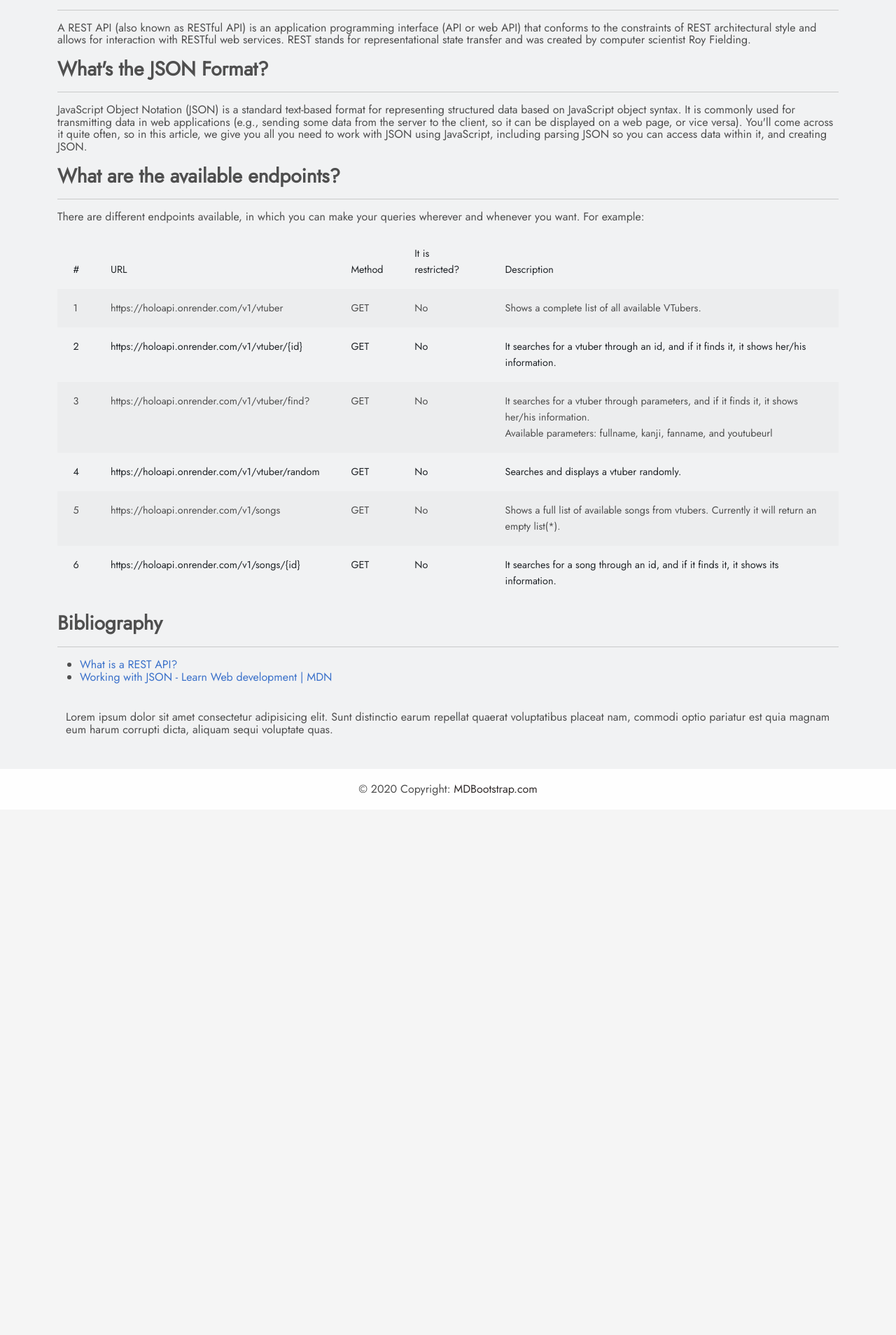
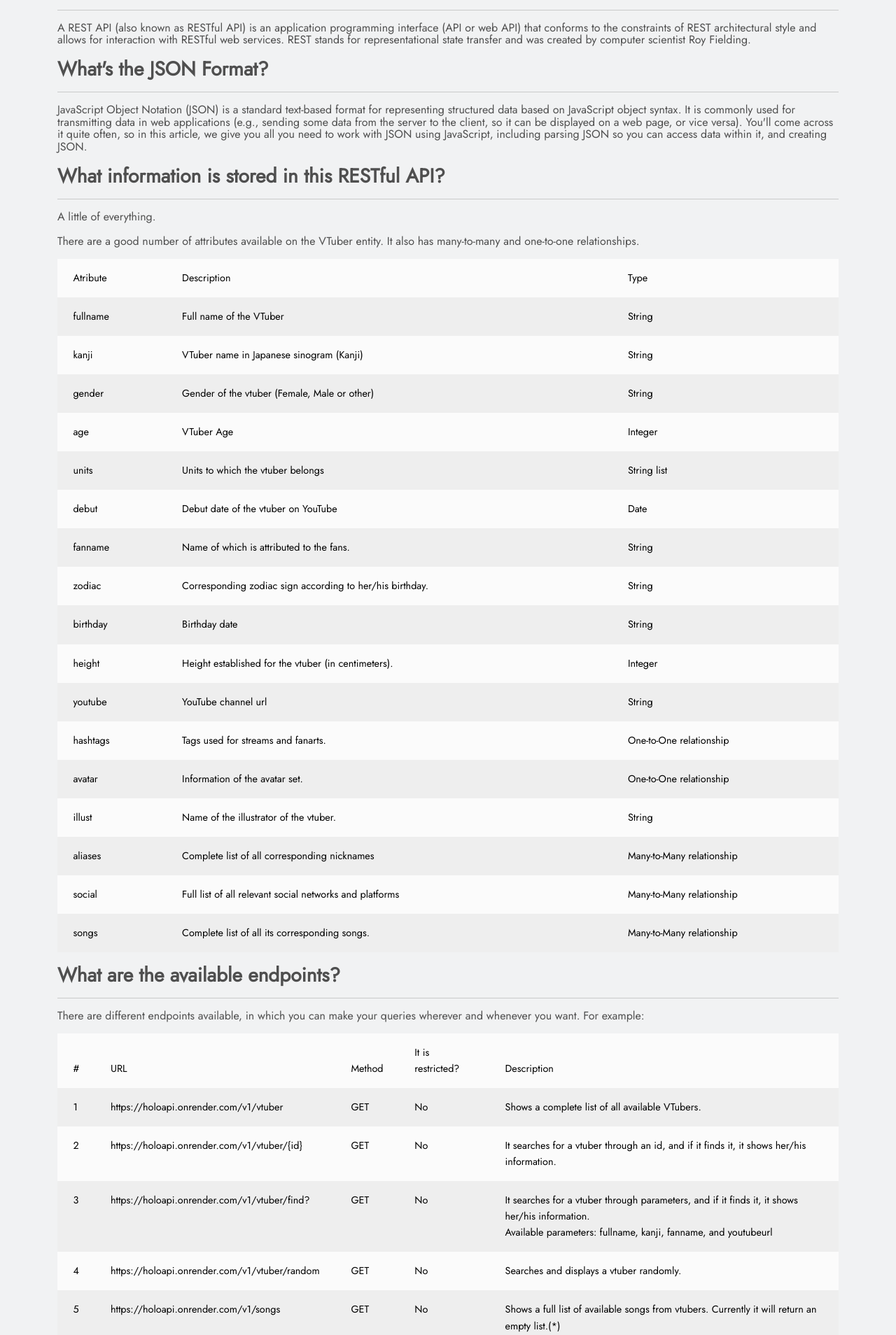
Before and after one commit to JoelLuna02/HoloAPI2, a Flask app: page /faqs in a window 1280 px wide. Shown: the part 568-2476 px from the top of the page at 70% size. Before the commit the page ends 1705 px from the top, so only its background shows below. Run offline with Flask 3, Linux system fonts and the light colour scheme; some libraries are stand-ins or nearby versions.

Commit message:
Modified faqs.html

```diff
--- a/templates/faqs.html
+++ b/templates/faqs.html
@@ -33,12 +33,116 @@
             on a web page, or vice versa). You'll come across it quite often, so in this article, we give you all you need to work with JSON using
             JavaScript, including parsing JSON so you can access data within it, and creating JSON.
         </p>
+        <h3 class="fw-bold">What information is stored in this RESTful API?</h3><hr/>
+        <p>
+            A little of everything.<br/><br/>
+            There are a good number of attributes available on the VTuber entity. It also has many-to-many and one-to-one relationships.
+        </p>
+        <div class="table-responsive">
+            <table class="table table-striped table-borderless table-light">
+                <thead>
+                    <tr>
+                        <th scope="col">Atribute</th>
+                        <th scope="col">Description</th>
+                        <th scope="col">Type</th>
+                    </tr>
+                </thead>
+                <tbody>
+                    <tr>
+                        <td>fullname</td>
+                        <td>Full name of the VTuber</td>
+                        <td>String</td>
+                    </tr>
+                    <tr>
+                        <td>kanji</td>
+                        <td>VTuber name in Japanese sinogram (Kanji)</td>
+                        <td>String</td>
+                    </tr>
+                    <tr>
+                        <td>gender</td>
+                        <td>Gender of the vtuber (Female, Male or other)</td>
+                        <td>String</td>
+                    </tr>
+                    <tr>
+                        <td>age</td>
+                        <td>VTuber Age</td>
+                        <td>Integer</td>
+                    </tr>
+                    <tr>
+                        <td>units</td>
+                        <td>Units to which the vtuber belongs</td>
+                        <td>String list</td>
+                    </tr>
+                    <tr>
+                        <td>debut</td>
+                        <td>Debut date of the vtuber on YouTube</td>
+                        <td>Date</td>
+                    </tr>
+                    <tr>
+                        <td>fanname</td>
+                        <td>Name of which is attributed to the fans.</td>
+                        <td>String</td>
+                    </tr>
+                    <tr>
+                        <td>zodiac</td>
+                        <td>Corresponding zodiac sign according to her/his birthday.</td>
+                        <td>String</td>
+                    </tr>
+                    <tr>
+                        <td>birthday</td>
+                        <td>Birthday date</td>
+                        <td>String</td>
+                    </tr>
+                    <tr>
+                        <td>height</td>
+                        <td>Height established for the vtuber (in centimeters).</td>
+                        <td>Integer</td>
+                    </tr>
+                    <tr>
+                        <td>youtube</td>
+                        <td>YouTube channel url</td>
+                        <td>String</td>
+                    </tr>
+                    <tr>
+                        <td>hashtags</td>
+                        <td>Tags used for streams and fanarts.</td>
+                        <td>One-to-One relationship</td>
+                    </tr>
+                    <tr>
+                        <td>avatar</td>
+                        <td>Information of the avatar set.</td>
+                        <td>One-to-One relationship</td>
+                    </tr>
+                    <tr>
+                        <td>illust</td>
+                        <td>Name of the illustrator of the vtuber.</td>
+                        <td>String</td>
+                    </tr>
+                    <tr>
+                        <td>aliases</td>
+                        <td>Complete list of all corresponding nicknames</td>
+                        <td>Many-to-Many relationship</td>
+                    </tr>
+                    <tr>
+                        <td>social</td>
+                        <td>Full list of all relevant social networks and platforms</td>
+                        <td>Many-to-Many relationship</td>
+                    </tr>
+                    <tr>
+                        <td>songs</td>
+                        <td>Complete list of all its corresponding songs.</td>
+                        <td>Many-to-Many relationship</td>
+                    </tr>
+                </tbody>
+            </table>
+        </div>
+
         <h3 class="fw-bold">What are the available endpoints?</h3><hr/>
         <p>
             There are different endpoints available, in which you can make your queries wherever and whenever you want. For example:
         </p>
         <div class="table-responsive">
-            <table class="table table-striped table-borderless ">
+            <table class="table table-striped table-borderless table-light">
                 <thead>
                     <tr>
                         <th scope="col">#</th>
@@ -85,16 +189,20 @@
                         <td>https://holoapi.onrender.com/v1/songs</td>
                         <td>GET</td>
                         <td>No</td>
-                        <td>Shows a full list of available songs from vtubers. Currently it will return an empty list(*).</td>
+                        <td>Shows a full list of available songs from vtubers. Currently it will return an empty list.(*)</td>
                     </tr>
                     <tr>
                         <th scope="row">6</th>
                         <td>https://holoapi.onrender.com/v1/songs/{id}</td>
                         <td>GET</td>
                         <td>No</td>
-                        <td>It searches for a song through an id, and if it finds it, it shows its information.</td>
+                        <td>It searches for a song through an id, and if it finds it, it shows its information.(*)</td>
                     </tr>
                 </tbody>
+                <caption>
+                    Note: Resources marked with an asterisk (*) indicate that they may show erroneous information or simply won't show
+                    anything since they are still in development stages.
+                </caption>
             </table>
         </div>
 
```
